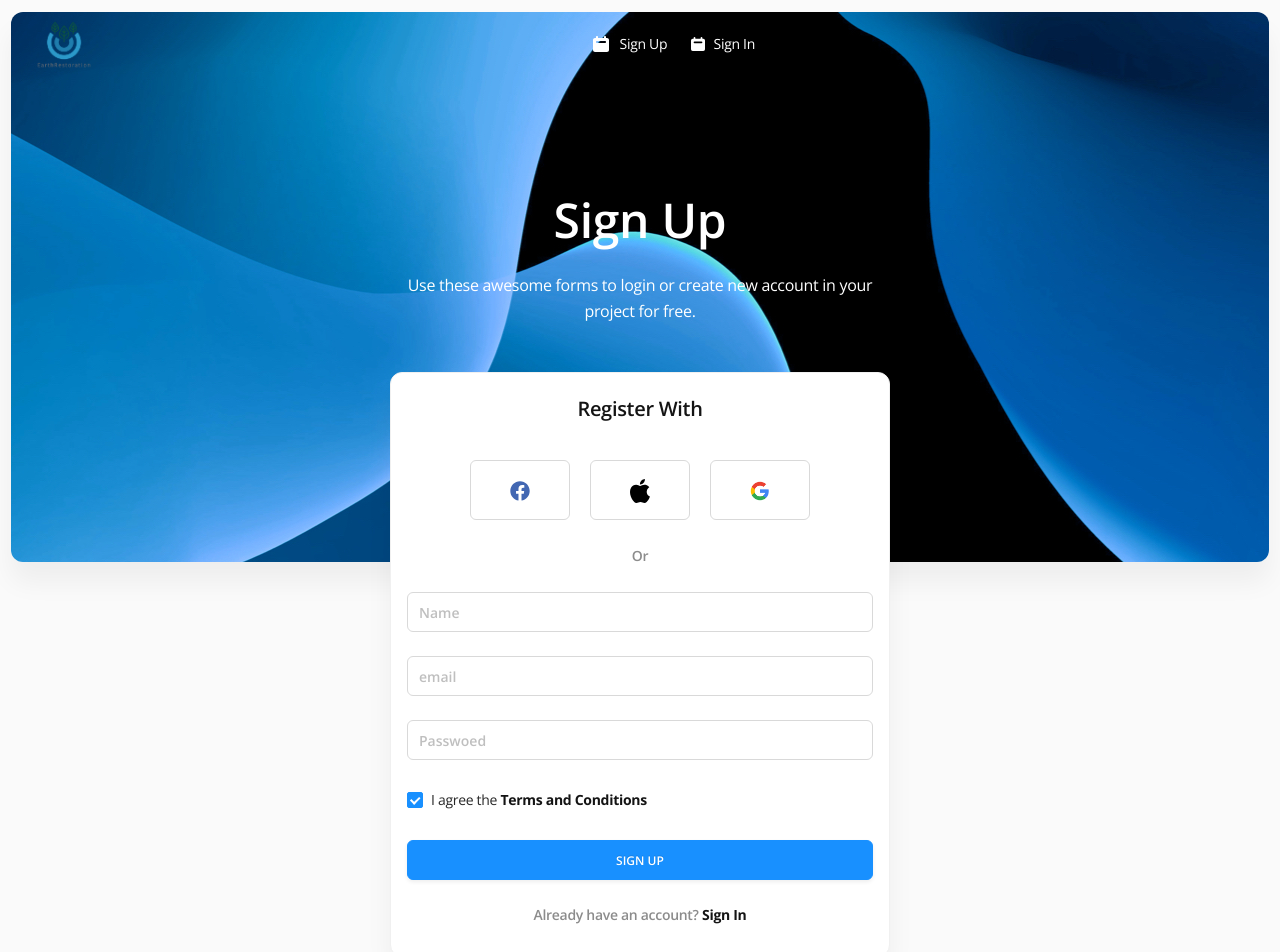
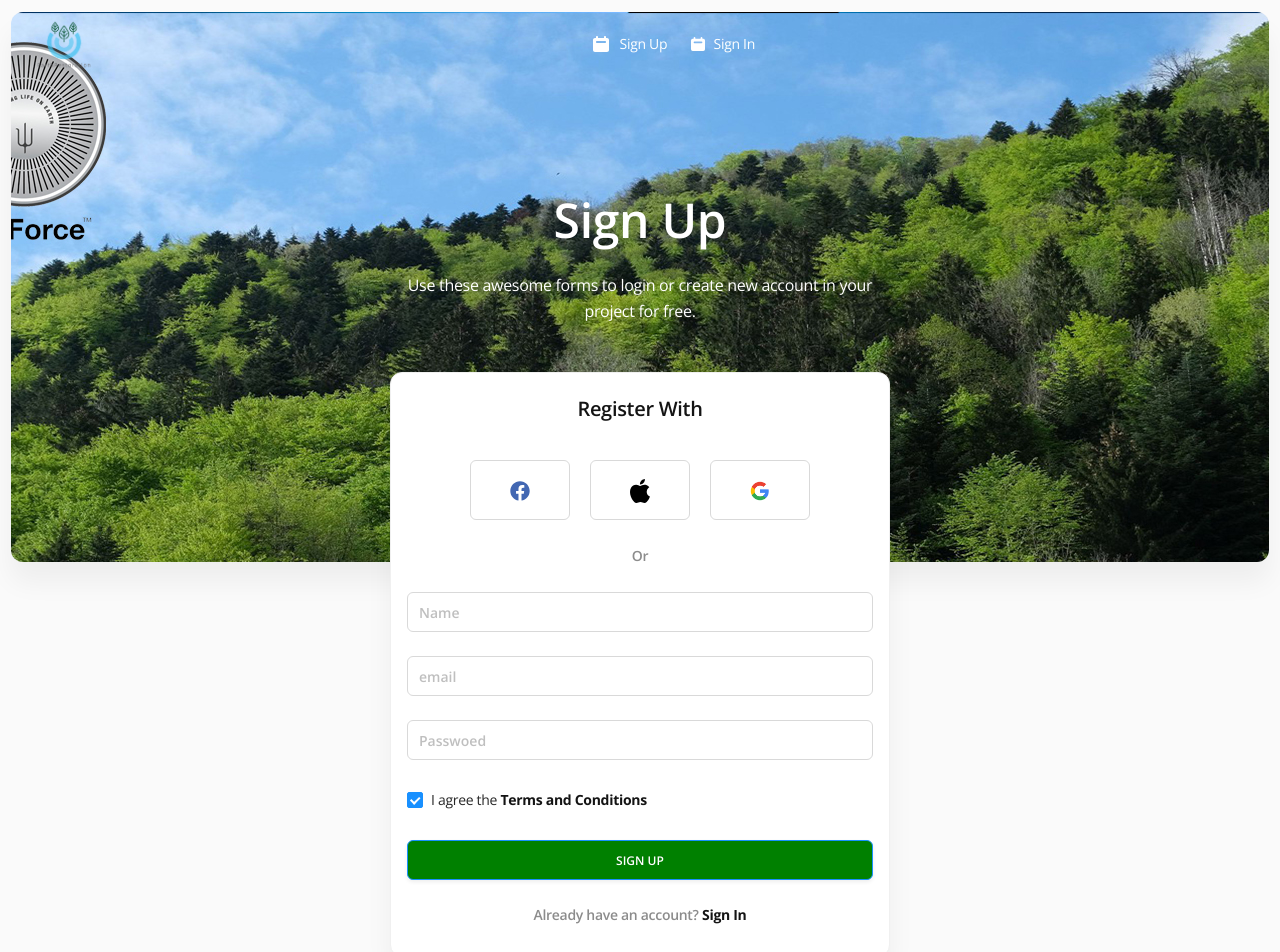
Before and after one commit to Elzian-Agro/ER---Admin-Dashboard, a React (Create React App) app: page /sign-up in a window 1280 px wide. Shown: the top 952 px of the page. Built offline with nearby package versions, Linux system fonts and the light colour scheme.

Commit message:
change theme and bg in signup page

```diff
--- a/src/pages/SignUp.js
+++ b/src/pages/SignUp.js
@@ -96,7 +96,7 @@ export default class SignUp extends Component {
 
                 <Form.Item>
                   <Button
-                    style={{ width: "100%" }}
+                    style={{ width: "100%", backgroundColor: "green" }}
                     type="primary"
                     htmlType="submit"
                   >
```
Also changed, not shown: src/assets/images/bg-signup.jpg, 1 other file (tests, documents, lock files or other folders).
